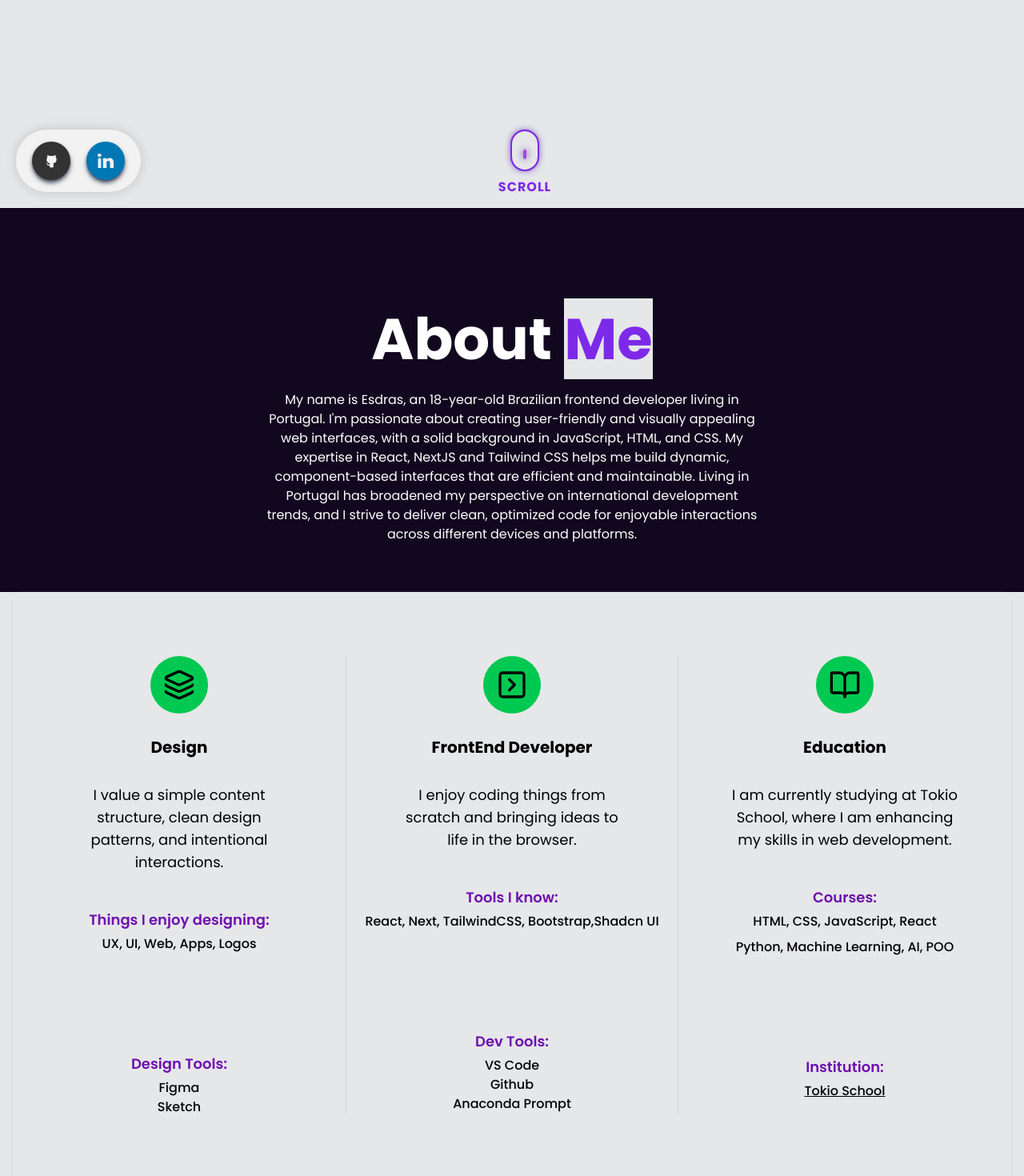
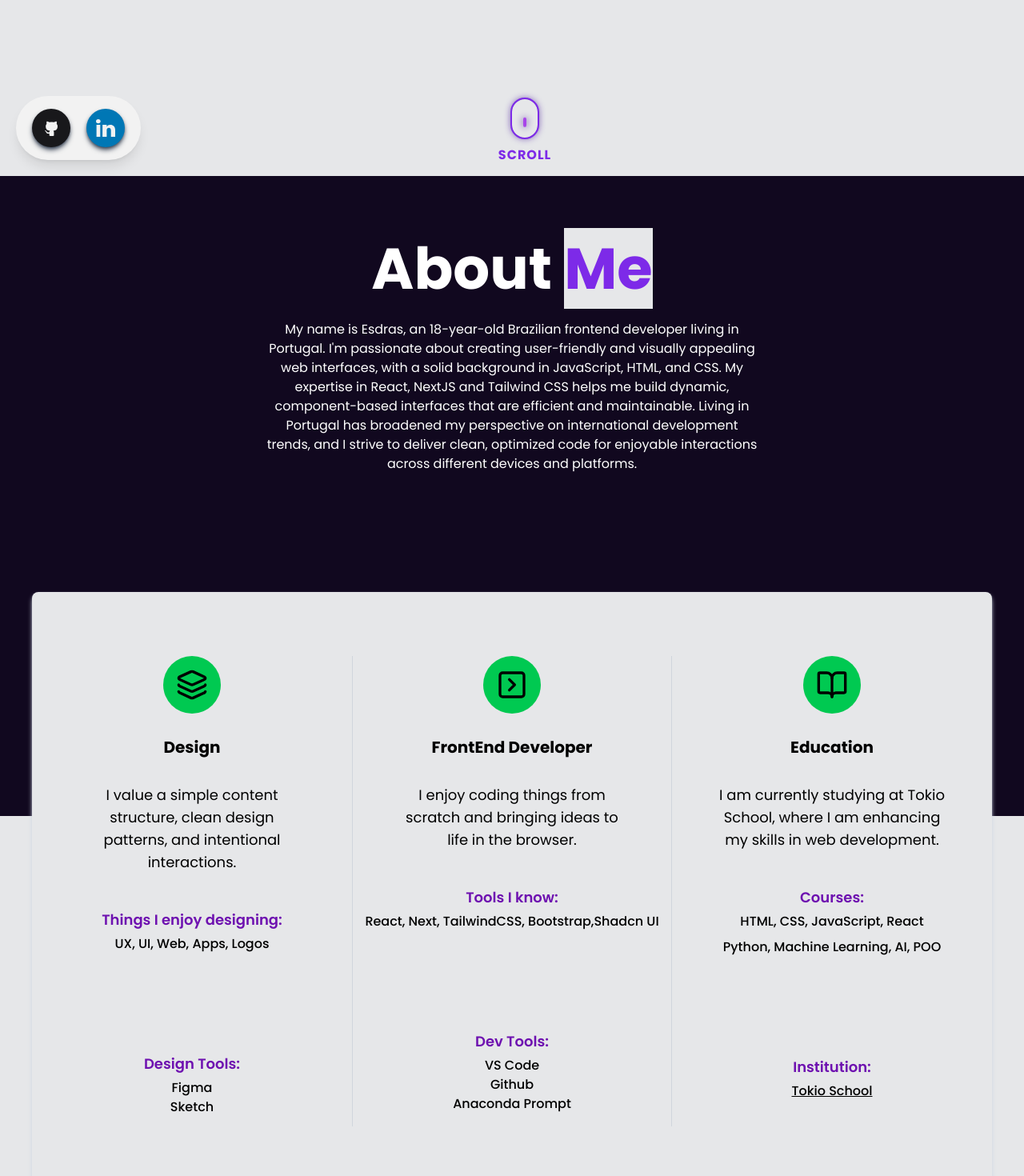
Before and after one commit to esdrassantos06/portfolio, a React (Vite) app: page / in a window 1280 px wide. Shown: the part 660-2130 px from the top of the page at 80% size. Built offline with nearby package versions, Linux system fonts and the light colour scheme.

Commit message:
updating some code

```diff
--- a/src/App.css
+++ b/src/App.css
@@ -114,46 +114,6 @@ button {
   }
 }
 
-/* Social Buttons */
-
-.social-buttons {
-  background-color: #f2f2f2;
-  box-shadow: 0px 0px 15px #00000027;
-  padding: 15px 10px;
-  border-radius: 5em;
-}
-
-.social-buttons svg {
-  transition: 0.3s;
-  height: 20px;
-}
-
-.github {
-  background-color: #333;
-}
-
-.github svg {
-  fill: #f2f2f2;
-}
-
-.github:hover svg {
-  fill: #333;
-}
-
-.linkedin {
-  background-color: #0077b5;
-}
-
-.linkedin svg {
-  fill: #f2f2f2;
-}
-
-.linkedin:hover svg {
-  fill: #0077b5;
-}
-
-/* End Social Buttons */
-
 
 *::-webkit-scrollbar {
   height: 15px;
--- a/src/pages/Home.jsx
+++ b/src/pages/Home.jsx
@@ -53,7 +53,7 @@ const Home = () => {
 
             <Navbar />
 
-            <main className='pt-30'>
+            <main className='md:pt-20 pt-30'>
 
                 <section
                     className={`__main-container min-h-screen h-fit relative grid gap-20 items-center place-content-center md:grid-cols-2 bg-mist-gray dark:bg-custom-black flex-row w-full `}
@@ -85,21 +85,24 @@ const Home = () => {
                             <span className="scroll w-1 h-3 rounded-xl"></span>
                         </a>
 
-                        <div className="social-buttons dark:bg-[#1F1F1F] flex justify-center items-center absolute bottom-5 left-5" id="CorSocial">
+                        <div className="social-buttons bg-[#f2f2f2] shadow-lg px-2.5 py-4 rounded-full dark:bg-[#1F1F1F] flex justify-center items-center absolute bottom-5 left-5" id="CorSocial">
+
                             <a href="https://github.com/esdrassantos06"
-                                className="rounded-[50%] mx-2.5 my-0 bg-white transition dark:invert dark:shadow-none duration-300 hover:bg-[#f2f2f2] flex justify-center items-center w-12 h-12 shadow-gray-700 shadow-md github"
+                                className="rounded-[50%] mx-2.5 my-0 transition dark:invert dark:shadow-zinc-900/50 duration-300 group hover:bg-[#333] flex justify-center items-center w-12 h-12 shadow-gray-700  shadow-md github bg-zinc-900"
                                 target="_blank" id="github">
-                                <svg className="cf-icon-svg w-6 h-6" xmlns="http://www.w3.org/2000/svg" viewBox="-2.5 0 19 19">
+
+                                <svg className="w-6 fill-[#f2f2f2] h-6" xmlns="http://www.w3.org/2000/svg" viewBox="-2.5 0 19 19">
                                     <path
                                         d="M9.464 17.178a4.506 4.506 0 0 1-2.013.317 4.29 4.29 0 0 1-2.007-.317.746.746 0 0 1-.277-.587c0-.22-.008-.798-.012-1.567-2.564.557-3.105-1.236-3.105-1.236a2.44 2.44 0 0 0-1.024-1.348c-.836-.572.063-.56.063-.56a1.937 1.937 0 0 1 1.412.95 1.962 1.962 0 0 0 2.682.765 1.971 1.971 0 0 1 .586-1.233c-2.046-.232-4.198-1.023-4.198-4.554a3.566 3.566 0 0 1 .948-2.474 3.313 3.313 0 0 1 .091-2.438s.773-.248 2.534.945a8.727 8.727 0 0 1 4.615 0c1.76-1.193 2.532-.945 2.532-.945a3.31 3.31 0 0 1 .092 2.438 3.562 3.562 0 0 1 .947 2.474c0 3.54-2.155 4.32-4.208 4.548a2.195 2.195 0 0 1 .625 1.706c0 1.232-.011 2.227-.011 2.529a.694.694 0 0 1-.272.587z">
                                     </path>
                                 </svg>
                             </a>
 
-                            <a href="https://www.linkedin.com/in/esdras-santos-990a15301/"
-                                className="rounded-[50%] hover:bg-[#f2f2f2] mx-2.5 my-0 bg-white transition dark:shadow-none duration-300  flex justify-center w-12 h-12 items-center shadow-gray-700 shadow-md linkedin"
+                            <a href="https://www.linkedin.com/in/esdrassantos06/"
+                                className="rounded-[50%] hover:bg-[#0077b5]/80 mx-2.5 my-0 bg-[#0077b5] transition dark:shadow-[#0077b5]/50 duration-300 flex justify-center w-12 h-12 items-center shadow-gray-700 shadow-md linkedin"
                                 target="_blank">
-                                <svg viewBox="0 -2 44 44" version="1.1" xmlns="http://www.w3.org/2000/svg"
+
+                                <svg viewBox="0 -2 44 44" className='w-6 h-6 fill-[#f2f2f2]' version="1.1" xmlns="http://www.w3.org/2000/svg"
                                     xmlnsXlink="http://www.w3.org/1999/xlink">
                                     <g id="Icons" stroke="none" strokeWidth="1">
                                         <g transform="translate(-702.000000, -265.000000)">
@@ -127,8 +130,8 @@ const Home = () => {
                     </button>
                 )} {/* Back to top button */}
 
-                <section id="about" className={`__about-container flex h-[60vh] bg-about-purple flex-col w-full items-center `}>
-                    <div className='mt-32 flex flex-col justify-center items-center poppins-font'>
+                <section id="about" className={`__about-container flex h-screen bg-about-purple flex-col w-full items-center `}>
+                    <div className='pt-20 flex flex-col justify-center items-center poppins-font'>
                         <h1 className='about-main-title text-center poppins-font font-bold md:text-7xl text-5xl select-none text-white'>About <span
                             className="text-mypurple bg-mist-gray dark:bg-custom-black">Me</span></h1>
                         <p className="text-white lg:w-2/4 mt-4 p-3 text-center">My name is Esdras, an 18-year-old Brazilian frontend developer living in Portugal. I&apos;m passionate about creating user-friendly and visually appealing web interfaces, with a solid background in JavaScript, HTML, and CSS. My expertise in React, NextJS and Tailwind CSS helps me build dynamic, component-based interfaces that are efficient and maintainable. Living in Portugal has broadened my perspective on international development trends, and I strive to deliver clean, optimized code for enjoyable interactions across different devices and platforms.</p>
@@ -139,12 +142,12 @@ const Home = () => {
 
                 <section
                     id="skills"
-                    className='__skills pb-4 px-4 flex justify-center items-center max-sm:w-[90%] mx-auto w-full'>
-                    <div className='container shadow-md shadow-slate-300 dark:shadow-zinc-950 dark:bg-neutral-900 bg-mist-gray rounded-lg h-full'>
+                    className='__skills pb-4 px-10 -mt-60 sm:-mt-70 flex justify-center items-center w-full'>
+                    <div className='shadow-md w-full shadow-slate-300 dark:shadow-zinc-950 dark:bg-neutral-900 bg-mist-gray rounded-lg h-full'>
                         <div className='__box mt-20 mb-24 w-full h-full'>
                             <div className='__content max-sm:block flex justify-around items-stretch flex-row w-full h-full text-black'>
 
-                                <div className='__column flex flex-col justify-center items-center gap-3 h-full sm:w-1/3'>
+                                <div className='__column pb-4 flex flex-col justify-center items-center gap-3 h-full sm:w-1/3'>
                                     <div className='bg-green-500 mb-4 rounded-full p-4'>
                                         <Layers3 size={40} />
                                     </div>
@@ -166,7 +169,7 @@ const Home = () => {
                                     </div>
                                 </div>
 
-                                <div className='__column flex max-sm:pt-8 flex-col border-solid justify-center h-full items-center gap-3 sm:w-1/3 sm:border-l sm:border-r max-sm:border-b max-sm:border-t max-sm:mt-6 max-sm:mb-6 border-gray-300 dark:border-gray-700'>
+                                <div className='__column pb-4 flex max-sm:pt-8 flex-col border-solid justify-center h-full items-center gap-3 sm:w-1/3 sm:border-l sm:border-r max-sm:border-b max-sm:border-t max-sm:mt-6 max-sm:mb-6 border-gray-300 dark:border-gray-700'>
                                     <div className='bg-green-500 mb-4 max-sm:mt-4 rounded-full p-4'>
                                         <SquareChevronRight size={40} />
                                     </div>
```
